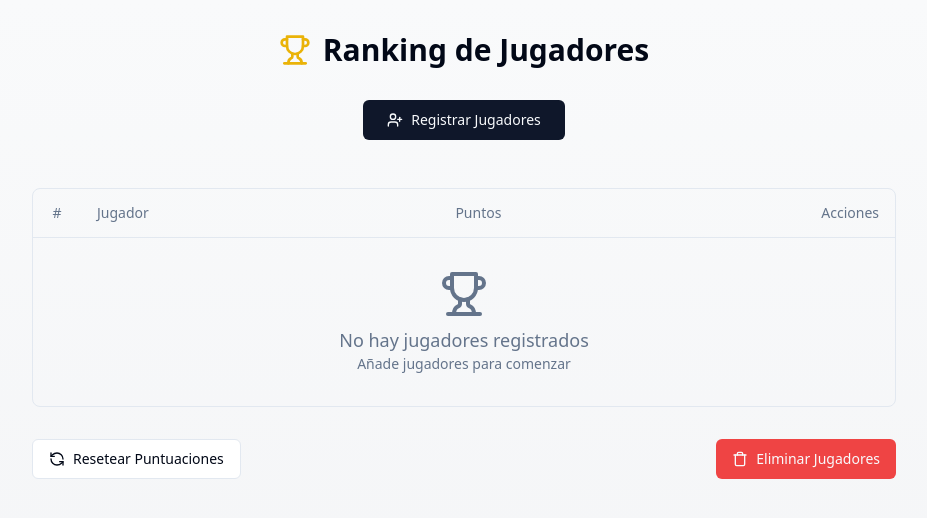
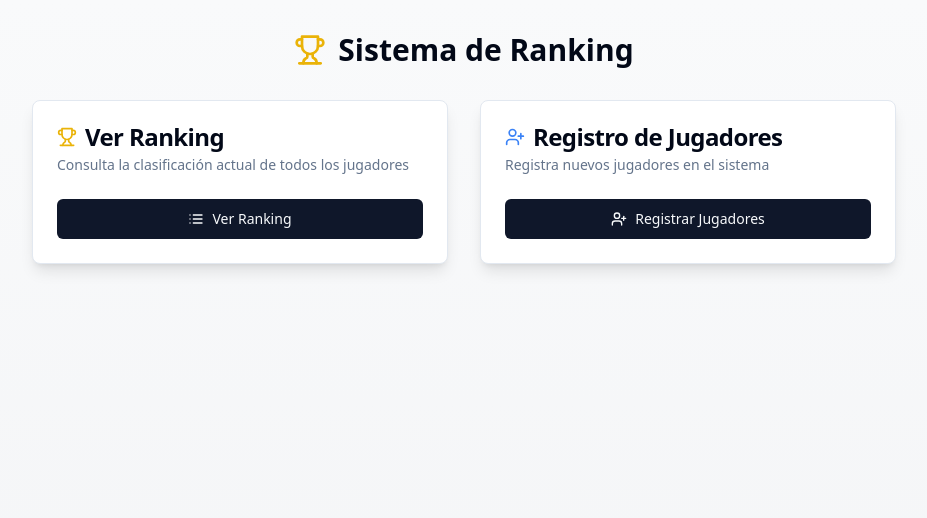
Before and after one commit to JaseDM/ranker-mania, a React (Vite) app: page / in a window 1280 px wide. Shown: the top 518 px of the page, without its empty margins (176-1103 px from the left). Built offline with nearby package versions, Linux system fonts and the light colour scheme.

Commit message:
feat: Add ranking-only screen
Adds a new screen that displays only the player ranking.

```diff
--- a/src/App.tsx
+++ b/src/App.tsx
@@ -7,6 +7,7 @@ import { BrowserRouter, Routes, Route } from "react-router-dom";
 import { ThemeProvider } from "./components/ThemeProvider";
 import Index from "./pages/Index";
 import Register from "./pages/Register";
+import Ranking from "./pages/Ranking";
 import NotFound from "./pages/NotFound";
 
 const queryClient = new QueryClient();
@@ -21,6 +22,7 @@ const App = () => (
           <Routes>
             <Route path="/" element={<Index />} />
             <Route path="/register" element={<Register />} />
+            <Route path="/ranking" element={<Ranking />} />
             {/* ADD ALL CUSTOM ROUTES ABOVE THE CATCH-ALL "*" ROUTE */}
             <Route path="*" element={<NotFound />} />
           </Routes>
--- a/src/pages/Index.tsx
+++ b/src/pages/Index.tsx
@@ -1,21 +1,10 @@
 
-import { usePlayerManager } from '@/hooks/usePlayerManager';
-import RankingTable from '@/components/RankingTable';
-import AdminActions from '@/components/AdminActions';
-import { Trophy, UserPlus } from 'lucide-react';
+import { useNavigate } from 'react-router-dom';
+import { Trophy, UserPlus, List } from 'lucide-react';
 import { Button } from '@/components/ui/button';
-import { useNavigate } from 'react-router-dom';
+import { Card, CardContent, CardDescription, CardHeader, CardTitle } from '@/components/ui/card';
 
 const Index = () => {
-  const {
-    getRankedPlayers,
-    increaseScore,
-    deletePlayer,
-    resetAllScores,
-    deleteAllPlayers
-  } = usePlayerManager();
-
-  const rankedPlayers = getRankedPlayers();
   const navigate = useNavigate();
 
   return (
@@ -24,32 +13,45 @@ const Index = () => {
         {/* Cabecera */}
         <div className="flex items-center justify-center mb-8">
           <Trophy className="h-8 w-8 mr-3 text-yellow-500" />
-          <h1 className="text-3xl font-bold text-center">Ranking de Jugadores</h1>
+          <h1 className="text-3xl font-bold text-center">Sistema de Ranking</h1>
         </div>
 
-        <div className="grid grid-cols-1 gap-8 mb-8">
-          {/* Botón para ir a registrar jugadores */}
-          <div className="flex justify-center mb-4">
-            <Button onClick={() => navigate('/register')} className="px-6">
-              <UserPlus className="mr-2 h-4 w-4" />
-              Registrar Jugadores
-            </Button>
-          </div>
+        <div className="grid grid-cols-1 md:grid-cols-2 gap-8 mb-8">
+          <Card className="shadow-lg hover:shadow-xl transition-shadow">
+            <CardHeader>
+              <CardTitle className="flex items-center">
+                <Trophy className="h-5 w-5 mr-2 text-yellow-500" />
+                Ver Ranking
+              </CardTitle>
+              <CardDescription>
+                Consulta la clasificación actual de todos los jugadores
+              </CardDescription>
+            </CardHeader>
+            <CardContent>
+              <Button onClick={() => navigate('/ranking')} className="w-full">
+                <List className="h-4 w-4 mr-2" />
+                Ver Ranking
+              </Button>
+            </CardContent>
+          </Card>
 
-          {/* Tabla de ranking */}
-          <div>
-            <RankingTable
-              players={rankedPlayers}
-              onIncreaseScore={increaseScore}
-              onDeletePlayer={deletePlayer}
-            />
-          </div>
-
-          {/* Botones de administración */}
-          <AdminActions
-            onResetScores={resetAllScores}
-            onDeletePlayers={deleteAllPlayers}
-          />
+          <Card className="shadow-lg hover:shadow-xl transition-shadow">
+            <CardHeader>
+              <CardTitle className="flex items-center">
+                <UserPlus className="h-5 w-5 mr-2 text-blue-500" />
+                Registro de Jugadores
+              </CardTitle>
+              <CardDescription>
+                Registra nuevos jugadores en el sistema
+              </CardDescription>
+            </CardHeader>
+            <CardContent>
+              <Button onClick={() => navigate('/register')} className="w-full">
+                <UserPlus className="h-4 w-4 mr-2" />
+                Registrar Jugadores
+              </Button>
+            </CardContent>
+          </Card>
         </div>
       </div>
     </div>
--- /dev/null
+++ b/src/pages/Ranking.tsx
@@ -0,0 +1,52 @@
+
+import { usePlayerManager } from '@/hooks/usePlayerManager';
+import RankingTable from '@/components/RankingTable';
+import { Trophy } from 'lucide-react';
+import { Button } from '@/components/ui/button';
+import { useNavigate } from 'react-router-dom';
+
+const Ranking = () => {
+  const {
+    getRankedPlayers,
+    increaseScore,
+    deletePlayer,
+  } = usePlayerManager();
+
+  const rankedPlayers = getRankedPlayers();
+  const navigate = useNavigate();
+
+  return (
+    <div className="min-h-screen bg-gradient-to-b from-gray-50 to-gray-100 dark:from-gray-900 dark:to-gray-800">
+      <div className="container mx-auto px-4 py-8 max-w-4xl">
+        {/* Cabecera */}
+        <div className="flex items-center justify-center mb-8">
+          <Trophy className="h-8 w-8 mr-3 text-yellow-500" />
+          <h1 className="text-3xl font-bold text-center">Ranking de Jugadores</h1>
+        </div>
+
+        <div className="grid grid-cols-1 gap-8 mb-8">
+          {/* Tabla de ranking */}
+          <div>
+            <RankingTable
+              players={rankedPlayers}
+              onIncreaseScore={increaseScore}
+              onDeletePlayer={deletePlayer}
+            />
+          </div>
+
+          {/* Botones de navegación */}
+          <div className="flex justify-center gap-4">
+            <Button onClick={() => navigate('/')} className="px-6">
+              Inicio
+            </Button>
+            <Button onClick={() => navigate('/register')} className="px-6">
+              Registrar Jugadores
+            </Button>
+          </div>
+        </div>
+      </div>
+    </div>
+  );
+};
+
+export default Ranking;
```
